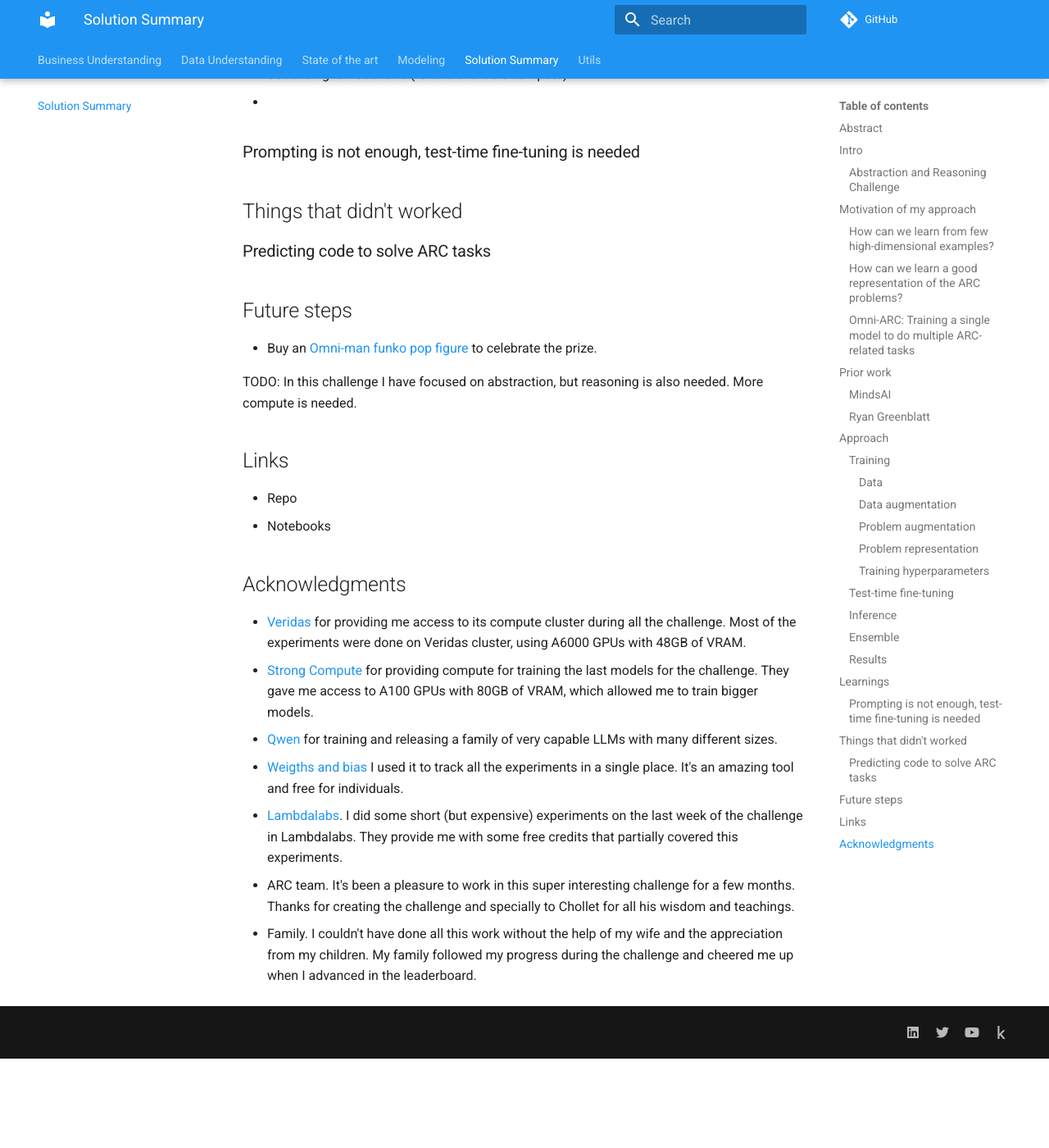
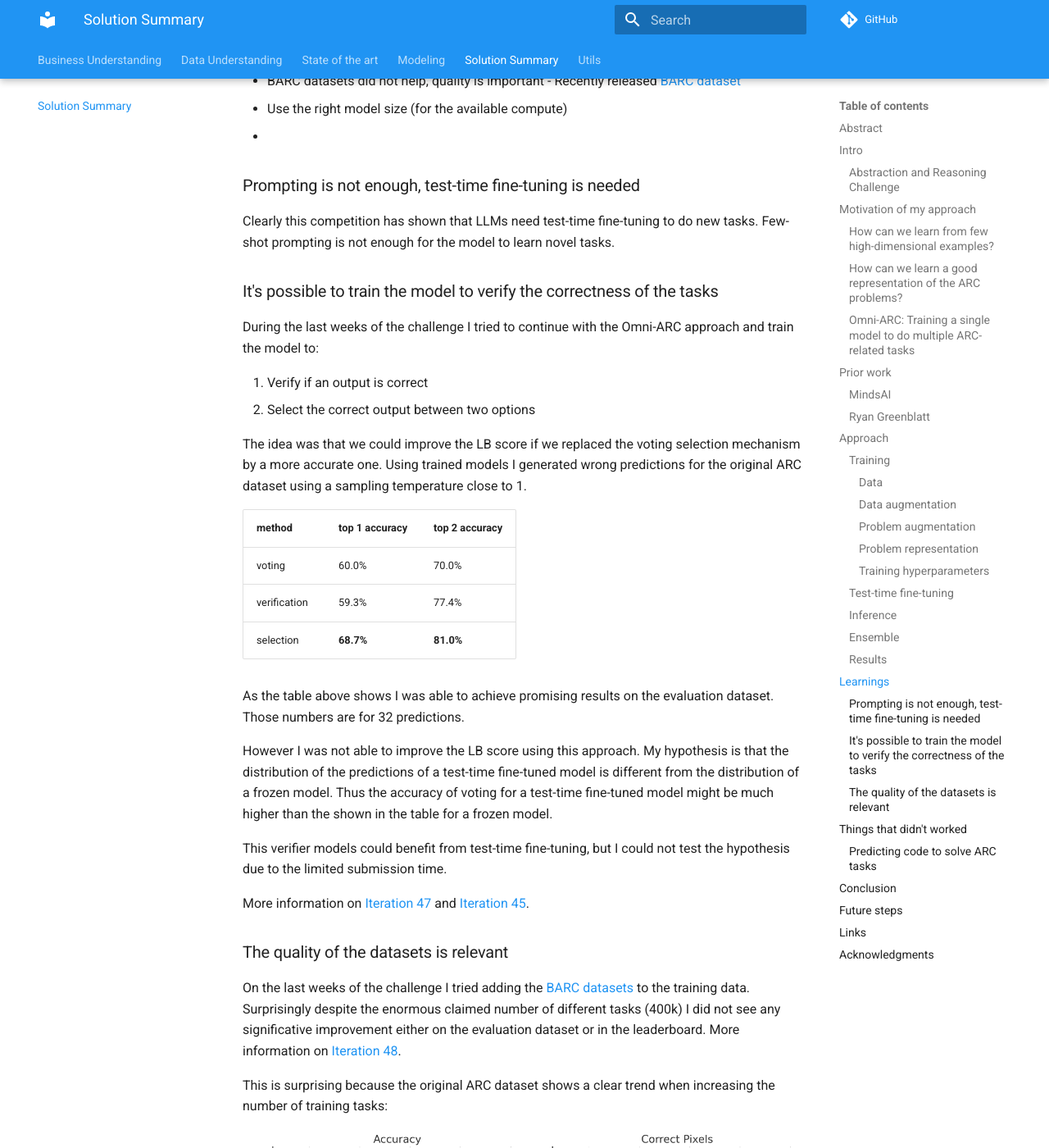
Before and after one commit to zhengjunyao-work/arc24, an MkDocs documentation site: the page built from docs/05_Solution_Summary.md, in a window 1280 px wide and 1400 px high, scrolled down 9298 px. Shown: the whole window at 82% size. Built offline with MkDocs 1.6.1 and Material for MkDocs 9.7.7, drawn with Linux system fonts in a browser that asks for light colours; comment, search, counter and statistics services are not loaded; before the commit the page ends 10589 px from its top, so only the background shows below that; some of the changed text lies outside the part shown.

Commit message:
update documentation

```diff
--- a/docs/05_Solution_Summary.md
+++ b/docs/05_Solution_Summary.md
@@ -299,6 +299,8 @@ test problems.
 Data augmentation was applied also at inference, and the data augmentation was reverted from the prediction to get the original output. 96 predictions were done for each problem and voting was used to select the most
 promising predictions. So just like MindsAI's AIRV (augment, inference, reverse augmentation, and vote).
 
+Inference was done using a temperature of 0.
+
 VLLM was used to generate the predictions. Each fine-tuned model was used to generate predictions for its problem.
 
 ### Ensemble
@@ -330,9 +332,55 @@ more compute available per week.
 
 ### Prompting is not enough, test-time fine-tuning is needed
 
+Clearly this competition has shown that LLMs need test-time fine-tuning to do new tasks. Few-shot prompting is not enough for the model to learn novel tasks.
+
+### It's possible to train the model to verify the correctness of the tasks
+
+During the last weeks of the challenge I tried to continue with the Omni-ARC approach and train the model to:
+
+1. Verify if an output is correct
+2. Select the correct output between two options
+
+The idea was that we could improve the LB score if we replaced the voting selection mechanism by a more accurate one.
+Using trained models I generated wrong predictions for the original ARC dataset using a sampling temperature close to 1.
+
+| method       | top 1 accuracy | top 2 accuracy |
+|--------------|----------------|----------------|
+| voting       | 60.0%          | 70.0%          |
+| verification | 59.3%          | 77.4%          |
+| selection    | **68.7%**      | **81.0%**      |
+
+As the table above shows I was able to achieve promising results on the evaluation dataset. Those numbers are for 32 predictions.
+
+However I was not able to improve the LB score using this approach. My hypothesis is that the distribution
+of the predictions of a test-time fine-tuned model is different from the distribution of a frozen model. Thus
+the accuracy of voting for a test-time fine-tuned model might be much higher than the shown in the table
+for a frozen model.
+
+This verifier models could benefit from test-time fine-tuning, but I could not test the hypothesis due
+to the limited submission time.
+
+More information on [Iteration 47](modeling/Iteration_47_select_instead_of_verify.md) and [Iteration 45](modeling/Iteration_45_improve_verifier.md).
+
+### The quality of the datasets is relevant
+
+On the last weeks of the challenge I tried adding the [BARC datasets](https://huggingface.co/collections/barc0/synthetic-arc-dataset-6725aa6031376d3bacc34f76) to the training data. Surprisingly despite the enormous
+claimed number of different tasks (400k) I did not see any significative improvement either on the
+evaluation dataset or in the leaderboard. More information on [Iteration 48](modeling/Iteration_48_more_external_data.md).
+
+This is surprising because the original ARC dataset shows a clear trend when increasing the number
+of training tasks:
+
+![data-scaling](modeling/res/2024-09-02-16-02-17.png)
+
+My guess is that the automatically generated tasks by GPT4 did not have too much novelty respect
+to the original ARC tasks.
+
 ## Things that didn't worked
 
 ### Predicting code to solve ARC tasks
+
+## Conclusion
 
 ## Future steps
 
```
